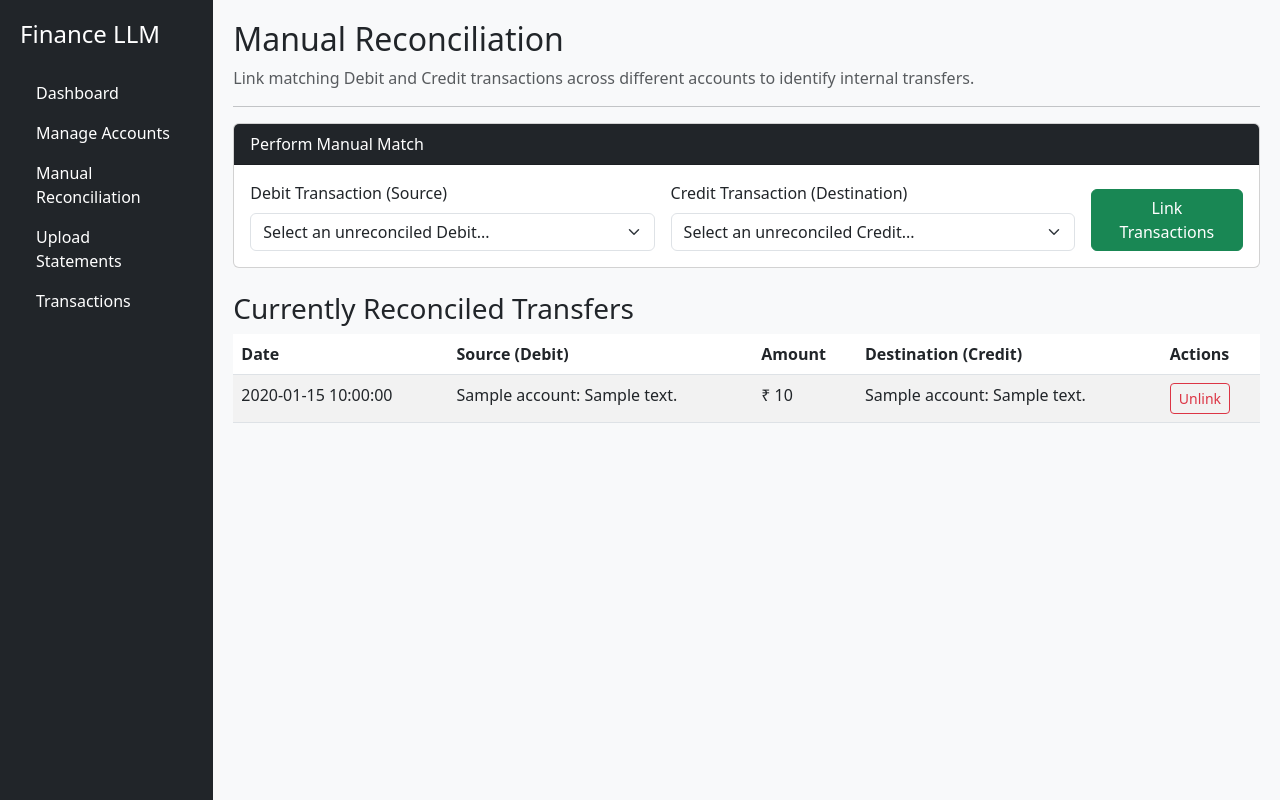
After one commit to Hari-Krishna-Moorthy/finance-llm, a FastAPI app: template app/templates/reconcile.html in a window 1280 px wide. The commit adds this page. Run offline with FastAPI, Linux system fonts and the light colour scheme; the template is opened without the code that fills it: most values are stand-ins (such as "Sample title", 1, 10 or a date in 2020).

Commit message:
feat: add manual reconciliation interface and logic

```diff
--- a/app/templates/base.html
+++ b/app/templates/base.html
@@ -22,6 +22,7 @@
                 <ul class="nav flex-column mt-4">
                     <li class="nav-item"><a class="nav-link text-white" href="/">Dashboard</a></li>
                     <li class="nav-item"><a class="nav-link text-white" href="/accounts">Manage Accounts</a></li>
+                    <li class="nav-item"><a class="nav-link text-white" href="/reconcile">Manual Reconciliation</a></li>
                     <li class="nav-item"><a class="nav-link text-white" href="/upload">Upload Statements</a></li>
                     <li class="nav-item"><a class="nav-link text-white" href="/transactions">Transactions</a></li>
                 </ul>
--- /dev/null
+++ b/app/templates/reconcile.html
@@ -0,0 +1,85 @@
+{% extends "base.html" %}
+
+{% block title %}Manual Reconciliation - Finance LLM{% endblock %}
+
+{% block content %}
+<h2>Manual Reconciliation</h2>
+<p class="text-muted">Link matching Debit and Credit transactions across different accounts to identify internal transfers.</p>
+<hr>
+
+<div class="row">
+    <div class="col-md-12">
+        <div class="card mb-4">
+            <div class="card-header bg-dark text-white">Perform Manual Match</div>
+            <div class="card-body">
+                <form action="/reconcile" method="post" class="row g-3">
+                    <div class="col-md-5">
+                        <label class="form-label">Debit Transaction (Source)</label>
+                        <select name="debit_id" class="form-select" required>
+                            <option value="">Select an unreconciled Debit...</option>
+                            {% for t in unreconciled_debits %}
+                            <option value="{{ t.id }}">
+                                {{ t.date }} | ₹ {{ t.base_amount_inr }} | {{ t.description[:40] }}... ({{ t.account.name }})
+                            </option>
+                            {% endfor %}
+                        </select>
+                    </div>
+                    <div class="col-md-5">
+                        <label class="form-label">Credit Transaction (Destination)</label>
+                        <select name="credit_id" class="form-select" required>
+                            <option value="">Select an unreconciled Credit...</option>
+                            {% for t in unreconciled_credits %}
+                            <option value="{{ t.id }}">
+                                {{ t.date }} | ₹ {{ t.base_amount_inr }} | {{ t.description[:40] }}... ({{ t.account.name }})
+                            </option>
+                            {% endfor %}
+                        </select>
+                    </div>
+                    <div class="col-md-2 d-flex align-items-end">
+                        <button type="submit" class="btn btn-success w-100">Link Transactions</button>
+                    </div>
+                </form>
+            </div>
+        </div>
+    </div>
+</div>
+
+<div class="row">
+    <div class="col-md-12">
+        <h3>Currently Reconciled Transfers</h3>
+        <table class="table table-striped">
+            <thead>
+                <tr>
+                    <th>Date</th>
+                    <th>Source (Debit)</th>
+                    <th>Amount</th>
+                    <th>Destination (Credit)</th>
+                    <th>Actions</th>
+                </tr>
+            </thead>
+            <tbody>
+                {% for pair in reconciled_pairs %}
+                <tr>
+                    <td>{{ pair.debit.date }}</td>
+                    <td>{{ pair.debit.account.name }}: {{ pair.debit.description[:30] }}</td>
+                    <td>₹ {{ pair.debit.base_amount_inr }}</td>
+                    <td>{{ pair.credit.account.name }}: {{ pair.credit.description[:30] }}</td>
+                    <td>
+                        <form action="/reconcile/unlink" method="post" style="display:inline;">
+                            <input type="hidden" name="debit_id" value="{{ pair.debit.id }}">
+                            <input type="hidden" name="credit_id" value="{{ pair.credit.id }}">
+                            <button type="submit" class="btn btn-sm btn-outline-danger">Unlink</button>
+                        </form>
+                    </td>
+                </tr>
+                {% endfor %}
+                {% if not reconciled_pairs %}
+                <tr>
+                    <td colspan="5" class="text-center">No reconciled transfers found.</td>
+                </tr>
+                {% endif %}
+            </tbody>
+        </table>
+    </div>
+</div>
+{% endblock %}
```
Also changed, not shown: app/routes/ui.py (+71 -0 lines).
